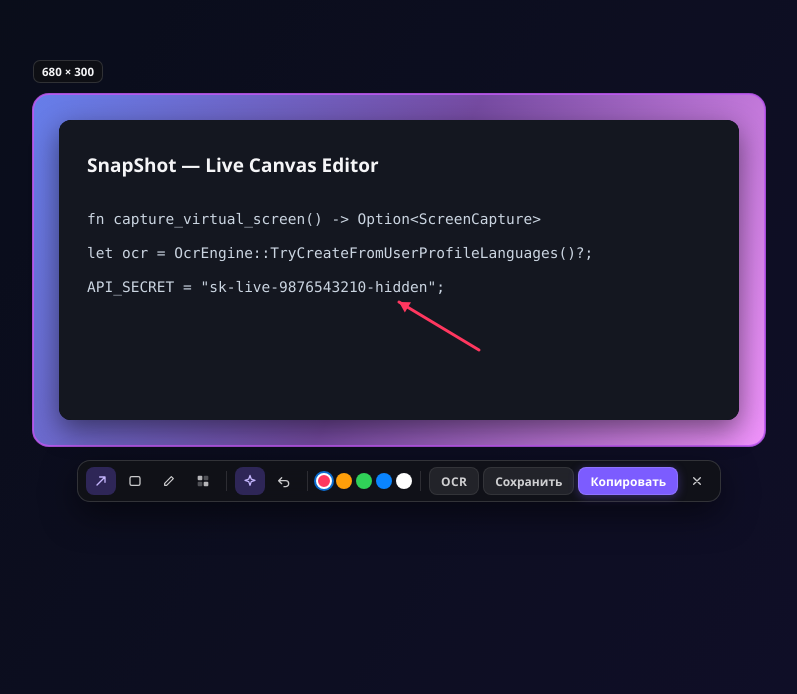
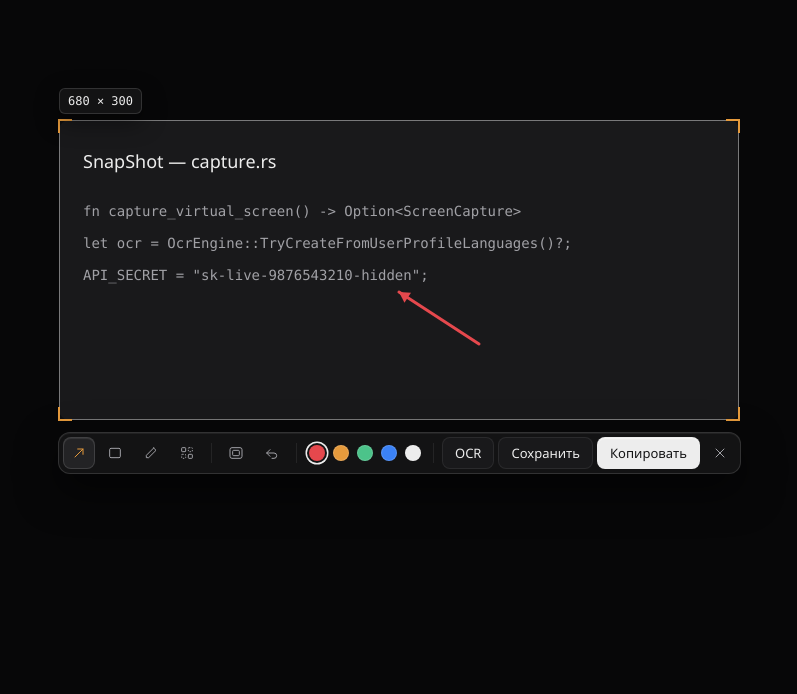
Before and after one commit to raiyaxkrash/snapshot, a website: page ui/index.html in a window 1280 px wide. Shown: the part 106-800 px from the top of the page, without its empty margins (241-1038 px from the left). Drawn offline with Linux system fonts and the light colour scheme.

Commit message:
design: unslop UI (viewfinder brackets, studio frame, amber accent, off-white primary) v0.1.3

```diff
--- a/src-tauri/Cargo.toml
+++ b/src-tauri/Cargo.toml
@@ -1,6 +1,6 @@
 [package]
 name = "snapshot"
-version = "0.1.2"
+version = "0.1.3"
 description = "SnapShot — современный скриншотер для Windows с редактором, Beautify и оффлайн OCR"
 edition = "2021"
 publish = false
--- a/src-tauri/tauri.conf.json
+++ b/src-tauri/tauri.conf.json
@@ -1,7 +1,7 @@
 {
   "$schema": "https://schema.tauri.app/config/2",
   "productName": "SnapShot",
-  "version": "0.1.2",
+  "version": "0.1.3",
   "identifier": "app.snapshot.desktop",
   "build": {
     "frontendDist": "../ui"
--- a/ui/app.js
+++ b/ui/app.js
@@ -16,7 +16,7 @@
   let phase = 'idle';   // 'idle' | 'selecting' | 'editing'
   let sel = null;       // { x, y, w, h } in CSS px
   let tool = 'arrow';
-  let color = '#ff375f';
+  let color = '#e5484d';
   let beautify = false;
   let shapes = [];
   let drawing = null;
@@ -102,6 +102,26 @@
     }
   }
 
+  function drawViewfinderBrackets(c, x, y, w, h) {
+    const len = Math.min(12, Math.floor(Math.min(w, h) / 4));
+    if (len < 4) return;
+    c.save();
+    c.strokeStyle = '#e59a3c';
+    c.lineWidth = 2;
+    c.lineCap = 'square';
+    c.beginPath();
+    // Top-left
+    c.moveTo(x, y + len); c.lineTo(x, y); c.lineTo(x + len, y);
+    // Top-right
+    c.moveTo(x + w - len, y); c.lineTo(x + w, y); c.lineTo(x + w, y + len);
+    // Bottom-right
+    c.moveTo(x + w, y + h - len); c.lineTo(x + w, y + h); c.lineTo(x + w - len, y + h);
+    // Bottom-left
+    c.moveTo(x + len, y + h); c.lineTo(x, y + h); c.lineTo(x, y + h - len);
+    c.stroke();
+    c.restore();
+  }
+
   function redraw() {
     if (!bgImg) return;
     const cw = canvas.width / dpr;
@@ -109,47 +129,54 @@
     ctx.setTransform(dpr, 0, 0, dpr, 0, 0);
     ctx.drawImage(bgImg, 0, 0, cw, ch);
 
-    ctx.fillStyle = 'rgba(0, 0, 0, 0.45)';
+    ctx.fillStyle = 'rgba(0, 0, 0, 0.52)';
     ctx.fillRect(0, 0, cw, ch);
 
     if (sel && sel.w > 2 && sel.h > 2) {
       if (beautify) {
-        const pad = 26;
+        const pad = 28;
         const bx = sel.x - pad;
         const by = sel.y - pad;
         const bw = sel.w + pad * 2;
         const bh = sel.h + pad * 2;
         const grad = ctx.createLinearGradient(bx, by, bx + bw, by + bh);
-        grad.addColorStop(0, '#667eea');
-        grad.addColorStop(0.5, '#764ba2');
-        grad.addColorStop(1, '#f093fb');
+        grad.addColorStop(0, '#2c2c30');
+        grad.addColorStop(1, '#171719');
         ctx.save();
         ctx.beginPath();
         ctx.roundRect(bx, by, bw, bh, 16);
         ctx.fillStyle = grad;
         ctx.fill();
-        ctx.strokeStyle = 'rgba(191, 90, 242, 0.85)';
-        ctx.lineWidth = 2;
+        ctx.strokeStyle = 'rgba(237, 237, 237, 0.14)';
+        ctx.lineWidth = 1;
         ctx.stroke();
         ctx.restore();
 
         ctx.save();
-        ctx.shadowColor = 'rgba(0, 0, 0, 0.48)';
+        ctx.shadowColor = 'rgba(0, 0, 0, 0.56)';
         ctx.shadowBlur = 28;
-        ctx.shadowOffsetY = 10;
+        ctx.shadowOffsetY = 12;
         ctx.beginPath();
-        ctx.roundRect(sel.x, sel.y, sel.w, sel.h, 12);
+        ctx.roundRect(sel.x, sel.y, sel.w, sel.h, 8);
         ctx.fillStyle = '#000';
         ctx.fill();
         ctx.restore();
 
         ctx.save();
         ctx.beginPath();
-        ctx.roundRect(sel.x, sel.y, sel.w, sel.h, 12);
+        ctx.roundRect(sel.x, sel.y, sel.w, sel.h, 8);
         ctx.clip();
         ctx.drawImage(bgImg, 0, 0, cw, ch);
         for (const s of shapes) drawShape(ctx, s, 0, 0, dpr);
         if (drawing) drawShape(ctx, drawing, 0, 0, dpr);
+        ctx.restore();
+
+        ctx.save();
+        ctx.beginPath();
+        ctx.roundRect(sel.x, sel.y, sel.w, sel.h, 8);
+        ctx.strokeStyle = 'rgba(237, 237, 237, 0.10)';
+        ctx.lineWidth = 1;
+        ctx.stroke();
         ctx.restore();
       } else {
         ctx.save();
@@ -161,15 +188,16 @@
         if (drawing) drawShape(ctx, drawing, 0, 0, dpr);
         ctx.restore();
 
-        ctx.strokeStyle = '#7c5cff';
-        ctx.lineWidth = 2;
-        ctx.strokeRect(sel.x, sel.y, sel.w, sel.h);
+        ctx.strokeStyle = 'rgba(237, 237, 237, 0.45)';
+        ctx.lineWidth = 1;
+        ctx.strokeRect(sel.x + 0.5, sel.y + 0.5, sel.w - 1, sel.h - 1);
+        drawViewfinderBrackets(ctx, sel.x, sel.y, sel.w, sel.h);
       }
 
       dimBadge.hidden = false;
       dimBadge.textContent = `${Math.round(sel.w * dpr)} × ${Math.round(sel.h * dpr)}`;
-      dimBadge.style.left = Math.max(8, beautify ? sel.x - 26 : sel.x) + 'px';
-      dimBadge.style.top = Math.max(8, (beautify ? sel.y - 26 : sel.y) - 34) + 'px';
+      dimBadge.style.left = Math.max(8, beautify ? sel.x - 28 : sel.x) + 'px';
+      dimBadge.style.top = Math.max(8, (beautify ? sel.y - 28 : sel.y) - 32) + 'px';
     } else {
       dimBadge.hidden = true;
     }
@@ -178,12 +206,12 @@
   function placeToolbar() {
     if (!sel || sel.w < 4 || sel.h < 4) { toolbar.hidden = true; return; }
     toolbar.hidden = false;
-    const tw = toolbar.offsetWidth || 500;
-    const pad = beautify ? 26 : 0;
+    const tw = toolbar.offsetWidth || 520;
+    const pad = beautify ? 28 : 0;
     const centerLeft = sel.x + (sel.w - tw) / 2;
     const left = Math.min(window.innerWidth - tw - 12, Math.max(12, centerLeft));
-    const below = sel.y + sel.h + pad + 14;
-    const top = below + 46 < window.innerHeight ? below : Math.max(12, sel.y - pad - 54);
+    const below = sel.y + sel.h + pad + 12;
+    const top = below + 48 < window.innerHeight ? below : Math.max(12, sel.y - pad - 52);
     toolbar.style.left = Math.round(left) + 'px';
     toolbar.style.top = Math.round(top) + 'px';
   }
@@ -205,15 +233,14 @@
     if (!beautify) return raw.toDataURL('image/png');
 
     const pad = Math.round(36 * dpr);
-    const rad = Math.round(14 * dpr);
+    const rad = Math.round(10 * dpr);
     const out = document.createElement('canvas');
     out.width = pw + pad * 2;
     out.height = ph + pad * 2;
     const octx = out.getContext('2d');
     const grad = octx.createLinearGradient(0, 0, out.width, out.height);
-    grad.addColorStop(0, '#667eea');
-    grad.addColorStop(0.5, '#764ba2');
-    grad.addColorStop(1, '#f093fb');
+    grad.addColorStop(0, '#2c2c30');
+    grad.addColorStop(1, '#171719');
     octx.fillStyle = grad;
     octx.fillRect(0, 0, out.width, out.height);
 
@@ -342,6 +369,15 @@
     else if (a === 'cancel') invoke('cancel_capture').catch(() => {});
   });
 
+  window.addEventListener('resize', () => {
+    if (!bgImg) return;
+    dpr = window.devicePixelRatio || 1;
+    canvas.width = Math.round(window.innerWidth * dpr);
+    canvas.height = Math.round(window.innerHeight * dpr);
+    redraw();
+    if (phase === 'editing') placeToolbar();
+  });
+
   window.addEventListener('keydown', (e) => {
     if (e.key === 'Escape') invoke('cancel_capture').catch(() => {});
     else if (e.key === 'Enter' && phase === 'editing') doCopy();
@@ -362,9 +398,9 @@
     toolbar.hidden = true;
     dimBadge.hidden = true;
     hint.hidden = false;
-    hint.textContent = mode === 'ocr'
-      ? 'Выделите область с текстом для OCR · Esc — отмена'
-      : 'Выделите область мышью · Esc — отмена';
+    hint.innerHTML = mode === 'ocr'
+      ? '<span>Выделите область с текстом</span><kbd>Esc</kbd><span>отмена</span>'
+      : '<span>Выделите область</span><kbd>Esc</kbd><span>отмена</span>';
 
     const img = new Image();
     img.onload = () => {
@@ -390,23 +426,20 @@
     demo.width = W;
     demo.height = H;
     const dc = demo.getContext('2d');
-    const bg = dc.createLinearGradient(0, 0, W, H);
-    bg.addColorStop(0, '#0f172a');
-    bg.addColorStop(1, '#1e1b4b');
-    dc.fillStyle = bg;
+    dc.fillStyle = '#0f0f10';
     dc.fillRect(0, 0, W, H);
-    dc.fillStyle = '#141720';
+    dc.fillStyle = '#19191b';
     dc.beginPath();
-    dc.roundRect(cardX, cardY, cardW, cardH, 12);
+    dc.roundRect(cardX, cardY, cardW, cardH, 10);
     dc.fill();
-    dc.fillStyle = '#f5f5f7';
-    dc.font = '600 19px "Segoe UI", sans-serif';
-    dc.fillText('SnapShot — Live Canvas Editor', cardX + 28, cardY + 52);
-    dc.fillStyle = '#cbd5e1';
-    dc.font = '14.5px Consolas, monospace';
-    dc.fillText('fn capture_virtual_screen() -> Option<ScreenCapture>', cardX + 28, cardY + 104);
-    dc.fillText('let ocr = OcrEngine::TryCreateFromUserProfileLanguages()?;', cardX + 28, cardY + 138);
-    dc.fillText('API_SECRET = "sk-live-9876543210-hidden";', cardX + 28, cardY + 172);
+    dc.fillStyle = '#ededed';
+    dc.font = '500 18px "Segoe UI Variable Text", "Segoe UI", sans-serif';
+    dc.fillText('SnapShot — capture.rs', cardX + 24, cardY + 48);
+    dc.fillStyle = '#a1a1a6';
+    dc.font = '14px "Cascadia Mono", Consolas, monospace';
+    dc.fillText('fn capture_virtual_screen() -> Option<ScreenCapture>', cardX + 24, cardY + 96);
+    dc.fillText('let ocr = OcrEngine::TryCreateFromUserProfileLanguages()?;', cardX + 24, cardY + 128);
+    dc.fillText('API_SECRET = "sk-live-9876543210-hidden";', cardX + 24, cardY + 160);
 
     const img = new Image();
     img.onload = () => {
@@ -415,11 +448,10 @@
       canvas.width = Math.round(W * dpr);
       canvas.height = Math.round(H * dpr);
       sel = { x: cardX, y: cardY, w: cardW, h: cardH };
-      beautify = true;
-      beautifyBtn.classList.add('active');
+      beautify = false;
       phase = 'editing';
       hint.hidden = true;
-      shapes = [{ type: 'arrow', color: '#ff375f', x1: cardX + 420, y1: cardY + 230, x2: cardX + 340, y2: cardY + 182 }];
+      shapes = [{ type: 'arrow', color: '#e5484d', x1: cardX + 420, y1: cardY + 224, x2: cardX + 340, y2: cardY + 172 }];
       redraw();
       placeToolbar();
     };
--- a/ui/index.html
+++ b/ui/index.html
@@ -12,48 +12,48 @@
 
   <div class="toolbar" id="toolbar" hidden>
     <div class="group">
-      <button type="button" class="tbtn active" data-tool="arrow" title="Стрелка">
-        <svg viewBox="0 0 24 24"><path d="M6 18 18 6M10 6h8v8" fill="none" stroke="currentColor" stroke-width="2" stroke-linecap="round" stroke-linejoin="round"/></svg>
+      <button type="button" class="tbtn active" data-tool="arrow" title="Стрелка" aria-label="Стрелка">
+        <svg viewBox="0 0 24 24" aria-hidden="true"><path d="M6 18 18 6M10 6h8v8" fill="none" stroke="currentColor" stroke-width="1.5" stroke-linecap="round" stroke-linejoin="round"/></svg>
       </button>
-      <button type="button" class="tbtn" data-tool="rect" title="Рамка">
-        <svg viewBox="0 0 24 24"><rect x="4.5" y="5.5" width="15" height="13" rx="2.5" fill="none" stroke="currentColor" stroke-width="1.9"/></svg>
+      <button type="button" class="tbtn" data-tool="rect" title="Рамка" aria-label="Рамка">
+        <svg viewBox="0 0 24 24" aria-hidden="true"><rect x="4" y="5" width="16" height="14" rx="2" fill="none" stroke="currentColor" stroke-width="1.5"/></svg>
       </button>
-      <button type="button" class="tbtn" data-tool="pen" title="Карандаш">
-        <svg viewBox="0 0 24 24"><path d="M15.5 5.5 18.5 8.5 8.5 18.5H5.5v-3L15.5 5.5Z" fill="none" stroke="currentColor" stroke-width="1.9" stroke-linejoin="round"/></svg>
+      <button type="button" class="tbtn" data-tool="pen" title="Карандаш" aria-label="Карандаш">
+        <svg viewBox="0 0 24 24" aria-hidden="true"><path d="M16 4.5 19.5 8 8.5 19H5v-3.5L16 4.5Z" fill="none" stroke="currentColor" stroke-width="1.5" stroke-linecap="round" stroke-linejoin="round"/></svg>
       </button>
-      <button type="button" class="tbtn" data-tool="blur" title="Размытие / скрыть пароль">
-        <svg viewBox="0 0 24 24"><rect x="4" y="4" width="7" height="7" rx="1.5" fill="currentColor" opacity=".88"/><rect x="13" y="4" width="7" height="7" rx="1.5" fill="currentColor" opacity=".35"/><rect x="4" y="13" width="7" height="7" rx="1.5" fill="currentColor" opacity=".35"/><rect x="13" y="13" width="7" height="7" rx="1.5" fill="currentColor" opacity=".88"/></svg>
+      <button type="button" class="tbtn" data-tool="blur" title="Размытие" aria-label="Размытие">
+        <svg viewBox="0 0 24 24" aria-hidden="true"><rect x="4" y="4" width="6" height="6" rx="1" fill="none" stroke="currentColor" stroke-width="1.5"/><rect x="14" y="4" width="6" height="6" rx="1" fill="none" stroke="currentColor" stroke-width="1.5" stroke-dasharray="2 2"/><rect x="4" y="14" width="6" height="6" rx="1" fill="none" stroke="currentColor" stroke-width="1.5" stroke-dasharray="2 2"/><rect x="14" y="14" width="6" height="6" rx="1" fill="none" stroke="currentColor" stroke-width="1.5"/></svg>
       </button>
     </div>
-    <span class="sep"></span>
+    <span class="sep" aria-hidden="true"></span>
     <div class="group">
-      <button type="button" class="tbtn" id="beautifyBtn" data-a="beautify" title="Beautify: градиентный фон и тень">
-        <svg viewBox="0 0 24 24"><path d="M12 3.5 13.9 9.1 19.5 11l-5.6 1.9L12 18.5l-1.9-5.6L4.5 11l5.6-1.9L12 3.5Z" fill="none" stroke="currentColor" stroke-width="1.9" stroke-linejoin="round"/></svg>
+      <button type="button" class="tbtn" id="beautifyBtn" data-a="beautify" title="Студийная рамка" aria-label="Студийная рамка">
+        <svg viewBox="0 0 24 24" aria-hidden="true"><rect x="3" y="4" width="18" height="16" rx="3" fill="none" stroke="currentColor" stroke-width="1.5"/><rect x="7" y="8" width="10" height="8" rx="1.5" fill="none" stroke="currentColor" stroke-width="1.5"/></svg>
       </button>
-      <button type="button" class="tbtn" data-a="undo" title="Отменить (Ctrl+Z)">
-        <svg viewBox="0 0 24 24"><path d="M8.5 7 4 11.5 8.5 16M4.5 11.5h10a4.5 4.5 0 0 1 0 9H12" fill="none" stroke="currentColor" stroke-width="2" stroke-linecap="round" stroke-linejoin="round"/></svg>
+      <button type="button" class="tbtn" data-a="undo" title="Отменить (Ctrl+Z)" aria-label="Отменить">
+        <svg viewBox="0 0 24 24" aria-hidden="true"><path d="M9 7 4 12l5 5M4 12h11a4 4 0 0 1 0 8h-3" fill="none" stroke="currentColor" stroke-width="1.5" stroke-linecap="round" stroke-linejoin="round"/></svg>
       </button>
     </div>
-    <span class="sep"></span>
-    <div class="group colors" id="colors">
-      <button type="button" class="cdot active" data-color="#ff375f"></button>
-      <button type="button" class="cdot" data-color="#ff9f0a"></button>
-      <button type="button" class="cdot" data-color="#30d158"></button>
-      <button type="button" class="cdot" data-color="#0a84ff"></button>
-      <button type="button" class="cdot" data-color="#ffffff"></button>
+    <span class="sep" aria-hidden="true"></span>
+    <div class="group colors" id="colors" role="radiogroup" aria-label="Цвет разметки">
+      <button type="button" class="cdot active" data-color="#e5484d" aria-label="Красный"></button>
+      <button type="button" class="cdot" data-color="#e59a3c" aria-label="Янтарный"></button>
+      <button type="button" class="cdot" data-color="#4cc38a" aria-label="Зелёный"></button>
+      <button type="button" class="cdot" data-color="#3b82f6" aria-label="Синий"></button>
+      <button type="button" class="cdot" data-color="#ededed" aria-label="Белый"></button>
     </div>
-    <span class="sep"></span>
+    <span class="sep" aria-hidden="true"></span>
     <div class="group">
-      <button type="button" class="abtn ocr-btn" data-a="ocr" title="Распознать текст (OCR)">OCR</button>
-      <button type="button" class="abtn" data-a="save" title="Сохранить в Pictures\SnapShot (Ctrl+S)">Сохранить</button>
-      <button type="button" class="abtn primary" data-a="copy" title="Копировать в буфер (Enter / Ctrl+C)">Копировать</button>
-      <button type="button" class="tbtn" data-a="cancel" title="Отмена (Esc)">
-        <svg viewBox="0 0 24 24"><path d="M7 7l10 10M17 7 7 17" stroke="currentColor" stroke-width="2" stroke-linecap="round"/></svg>
+      <button type="button" class="abtn" data-a="ocr" title="Распознать текст (OCR)">OCR</button>
+      <button type="button" class="abtn" data-a="save" title="Сохранить (Ctrl+S)">Сохранить</button>
+      <button type="button" class="abtn primary" data-a="copy" title="Копировать (Enter)">Копировать</button>
+      <button type="button" class="tbtn" data-a="cancel" title="Закрыть (Esc)" aria-label="Закрыть">
+        <svg viewBox="0 0 24 24" aria-hidden="true"><path d="M6 6l12 12M18 6 6 18" fill="none" stroke="currentColor" stroke-width="1.5" stroke-linecap="round"/></svg>
       </button>
     </div>
   </div>
 
-  <div class="hint" id="hint">Выделите область мышью · Esc — отмена</div>
+  <div class="hint" id="hint"><span>Выделите область</span><kbd>Esc</kbd><span>отмена</span></div>
   <script src="app.js"></script>
 </body>
 </html>
--- a/ui/style.css
+++ b/ui/style.css
@@ -1,4 +1,20 @@
+:root {
+  --bg: rgba(20, 20, 21, 0.96);
+  --surface: #19191b;
+  --surface-raised: #232325;
+  --hairline: rgba(237, 237, 237, 0.08);
+  --hairline-strong: rgba(237, 237, 237, 0.14);
+  --fg: #ededed;
+  --fg-secondary: #a1a1a6;
+  --fg-muted: #85858b;
+  --accent: #e59a3c;
+  --ease: cubic-bezier(0.22, 1, 0.36, 1);
+  --font-sans: "Segoe UI Variable Text", "Segoe UI", system-ui, sans-serif;
+  --font-mono: "Cascadia Mono", "JetBrains Mono", "Consolas", monospace;
+}
+
 * { box-sizing: border-box; }
+
 html, body {
   margin: 0;
   width: 100%;
@@ -6,7 +22,9 @@ html, body {
   overflow: hidden;
   background: transparent;
   user-select: none;
-  font-family: "Segoe UI Variable Display", "Segoe UI", system-ui, sans-serif;
+  font-family: var(--font-sans);
+  color: var(--fg);
+  -webkit-font-smoothing: antialiased;
 }
 
 #canvas {
@@ -18,92 +36,184 @@ html, body {
 
 .dim-badge {
   position: fixed;
-  padding: 3px 8px;
-  border-radius: 7px;
-  background: rgba(15, 16, 20, 0.88);
-  color: #f5f5f7;
-  font-size: 11.5px;
-  font-weight: 600;
+  padding: 4px 8px;
+  border-radius: 6px;
+  background: var(--bg);
+  color: var(--fg);
+  font-family: var(--font-mono);
+  font-size: 12px;
+  line-height: 16px;
+  font-weight: 500;
   font-variant-numeric: tabular-nums;
-  border: 1px solid rgba(255, 255, 255, 0.14);
+  border: 1px solid var(--hairline-strong);
+  box-shadow: 0 8px 24px rgba(0, 0, 0, 0.44);
   pointer-events: none;
 }
+
 .dim-badge[hidden] { display: none; }
 
 .hint {
   position: fixed;
-  top: 18px;
+  top: 16px;
   left: 50%;
   transform: translateX(-50%);
-  padding: 7px 14px;
-  border-radius: 99px;
-  background: rgba(15, 16, 20, 0.88);
-  color: rgba(245, 245, 247, 0.9);
-  font-size: 12.5px;
-  border: 1px solid rgba(255, 255, 255, 0.14);
+  display: inline-flex;
+  align-items: center;
+  gap: 8px;
+  padding: 8px 12px;
+  border-radius: 10px;
+  background: var(--bg);
+  color: var(--fg-secondary);
+  font-size: 13px;
+  line-height: 16px;
+  font-weight: 400;
+  border: 1px solid var(--hairline-strong);
+  box-shadow: 0 12px 32px rgba(0, 0, 0, 0.48);
   pointer-events: none;
 }
+
 .hint[hidden] { display: none; }
+
+kbd {
+  display: inline-flex;
+  align-items: center;
+  justify-content: center;
+  height: 20px;
+  padding: 0 6px;
+  border-radius: 4px;
+  background: var(--surface-raised);
+  border: 1px solid var(--hairline-strong);
+  box-shadow: inset 0 -1px 0 rgba(0, 0, 0, 0.35);
+  color: var(--fg);
+  font-family: var(--font-mono);
+  font-size: 11px;
+  line-height: 1;
+  font-weight: 500;
+}
 
 .toolbar {
   position: fixed;
   display: flex;
   align-items: center;
   gap: 8px;
-  padding: 6px 8px;
-  border-radius: 13px;
-  background: rgba(18, 19, 24, 0.94);
-  backdrop-filter: blur(18px);
-  border: 1px solid rgba(255, 255, 255, 0.14);
-  box-shadow: 0 12px 34px rgba(0, 0, 0, 0.5);
+  padding: 4px;
+  border-radius: 12px;
+  background: var(--bg);
+  backdrop-filter: blur(20px);
+  border: 1px solid var(--hairline-strong);
+  box-shadow:
+    inset 0 1px 0 rgba(255, 255, 255, 0.06),
+    0 16px 40px rgba(0, 0, 0, 0.56);
 }
+
 .toolbar[hidden] { display: none; }
 
-.group { display: flex; align-items: center; gap: 4px; }
-.sep { width: 1px; height: 20px; background: rgba(255, 255, 255, 0.12); }
+.group {
+  display: flex;
+  align-items: center;
+  gap: 4px;
+}
+
+.colors {
+  gap: 8px;
+  padding: 0 4px;
+}
+
+.sep {
+  width: 1px;
+  height: 20px;
+  background: var(--hairline);
+}
 
 .tbtn, .abtn {
-  height: 28px;
-  border: none;
+  height: 32px;
+  border: 1px solid transparent;
   border-radius: 8px;
   background: transparent;
-  color: rgba(245, 245, 247, 0.82);
+  color: var(--fg-secondary);
   font-size: 13px;
+  line-height: 20px;
+  font-weight: 500;
   font-family: inherit;
   cursor: pointer;
-  transition: background 0.14s ease, color 0.14s ease;
+  transition: background-color 140ms var(--ease), border-color 140ms var(--ease), color 140ms var(--ease), transform 140ms var(--ease);
 }
-.tbtn { width: 30px; display: grid; place-items: center; padding: 0; }
-.tbtn svg { width: 16px; height: 16px; }
+
+.tbtn {
+  width: 32px;
+  display: grid;
+  place-items: center;
+  padding: 0;
+}
+
+.tbtn svg {
+  width: 16px;
+  height: 16px;
+}
+
 .abtn {
-  padding: 0 11px;
-  font-size: 12px;
-  font-weight: 600;
-  background: rgba(255, 255, 255, 0.08);
-  border: 1px solid rgba(255, 255, 255, 0.08);
+  padding: 0 12px;
+  background: var(--surface);
+  border-color: var(--hairline);
+  color: var(--fg);
 }
-.tbtn:hover, .abtn:hover { background: rgba(255, 255, 255, 0.15); color: #fff; }
-.tbtn.active { background: rgba(124, 92, 255, 0.28); color: #c4b5fd; }
-.ocr-btn { letter-spacing: 0.03em; }
+
+.tbtn:hover, .abtn:hover {
+  background: var(--surface-raised);
+  border-color: var(--hairline-strong);
+  color: var(--fg);
+}
+
+.tbtn:active, .abtn:active {
+  transform: scale(0.97);
+}
+
+.tbtn:focus-visible, .abtn:focus-visible, .cdot:focus-visible {
+  outline: 2px solid var(--accent);
+  outline-offset: 2px;
+}
+
+.tbtn.active {
+  background: var(--surface-raised);
+  border-color: var(--hairline-strong);
+  color: var(--accent);
+  box-shadow: inset 0 1px 0 rgba(255, 255, 255, 0.08);
+}
+
 .abtn.primary {
-  background: #7c5cff;
-  border-color: rgba(255, 255, 255, 0.14);
-  color: #fff;
-  box-shadow: 0 2px 10px rgba(124, 92, 255, 0.35);
+  background: var(--fg);
+  border-color: transparent;
+  color: #141415;
+  box-shadow: inset 0 1px 0 rgba(255, 255, 255, 0.35);
 }
-.abtn.primary:hover { background: #8f73ff; }
+
+.abtn.primary:hover {
+  background: #ffffff;
+  border-color: transparent;
+  color: #0f0f10;
+}
 
 .cdot {
   width: 16px;
   height: 16px;
   border-radius: 50%;
-  border: 2px solid transparent;
+  border: 1px solid rgba(255, 255, 255, 0.14);
   cursor: pointer;
   padding: 0;
+  transition: transform 140ms var(--ease), box-shadow 140ms var(--ease);
 }
-.cdot[data-color="#ff375f"] { background: #ff375f; }
-.cdot[data-color="#ff9f0a"] { background: #ff9f0a; }
-.cdot[data-color="#30d158"] { background: #30d158; }
-.cdot[data-color="#0a84ff"] { background: #0a84ff; }
-.cdot[data-color="#ffffff"] { background: #ffffff; }
-.cdot.active { border-color: #fff; box-shadow: 0 0 0 2px rgba(10, 132, 255, 0.8); }
+
+.cdot:hover {
+  transform: scale(1.1);
+}
+
+.cdot[data-color="#e5484d"] { background: #e5484d; }
+.cdot[data-color="#e59a3c"] { background: #e59a3c; }
+.cdot[data-color="#4cc38a"] { background: #4cc38a; }
+.cdot[data-color="#3b82f6"] { background: #3b82f6; }
+.cdot[data-color="#ededed"] { background: #ededed; }
+
+.cdot.active {
+  border-color: transparent;
+  box-shadow: 0 0 0 2px #141415, 0 0 0 3.5px var(--fg);
+}
```
Also changed, not shown: 1 other file.
